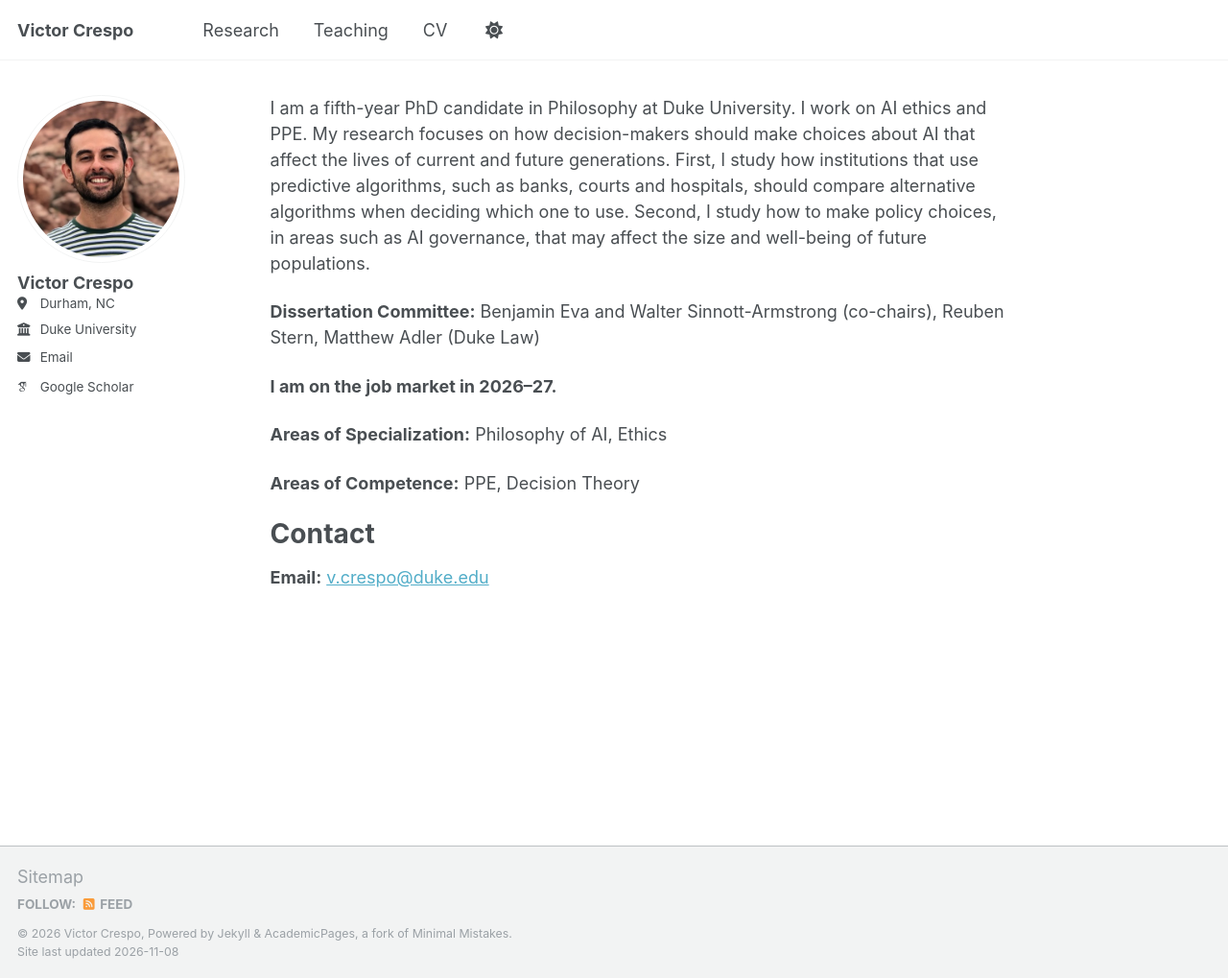
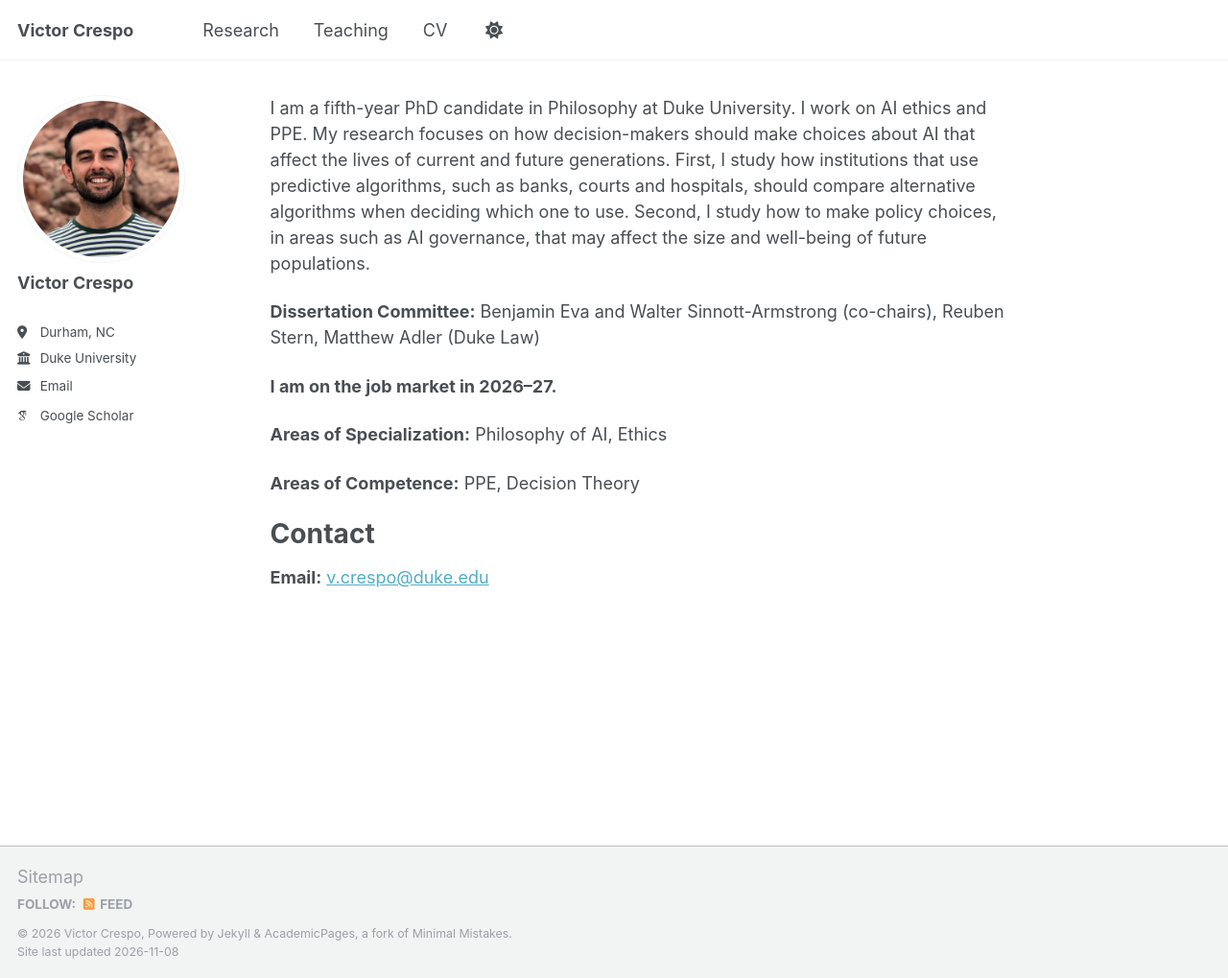
Before and after one commit to v-crespo/philosophy, a Jekyll site: the page built from _pages/about.md, in a window 1280 px wide and 1019 px high. Shown: the whole window at 96% size. Built offline with Jekyll 4.4.1, drawn with Linux system fonts in a browser that asks for light colours; some web fonts are replaced; a script that is not in the unit is left out.

Commit message:
Sidebar: add space under name
Co-Authored-By: Claude Opus 5.5 <noreply@anthropic.com>

```diff
--- a/assets/css/main.scss
+++ b/assets/css/main.scss
@@ -40,3 +40,9 @@
     "vendor/font-awesome/solid",
     "vendor/font-awesome/brands"
 ;
+/* Space between the sidebar name and the details below it (about one empty line) */
+.sidebar .author__name {
+  @include breakpoint($large) {
+    margin-bottom: 30px;
+  }
+}
```
